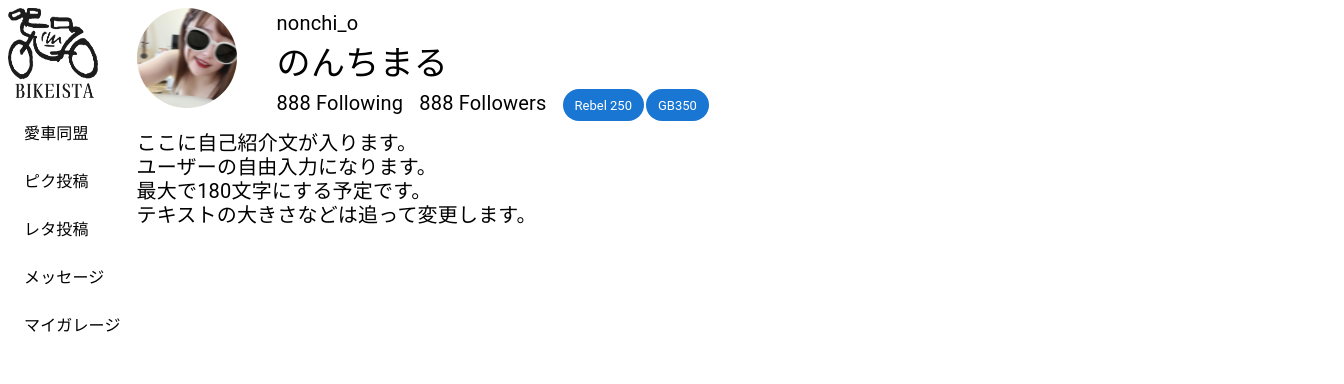
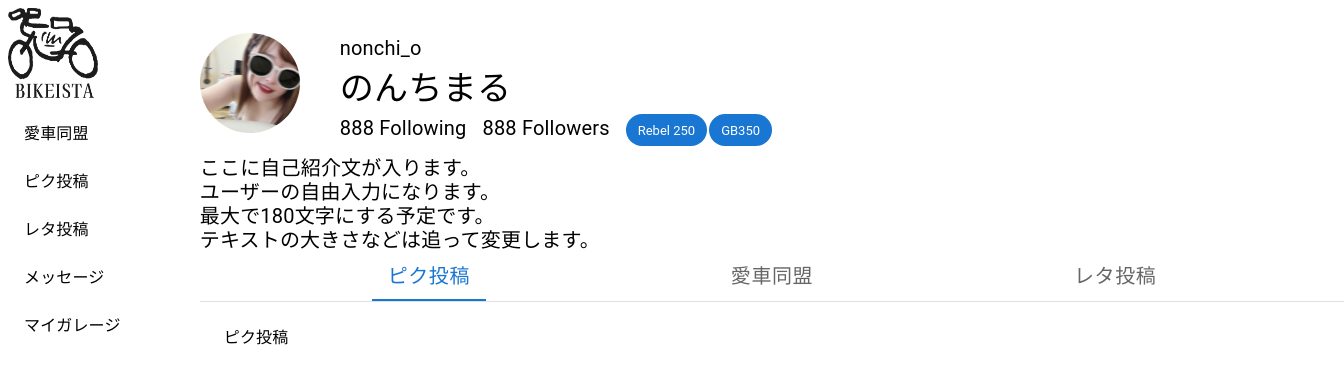
Before and after one commit to nonchimaru/bikeista-front, a Next.js app: page /my_garage in a window 1280 px wide. Shown: the top 384 px of the page, 1344 px wide, since content can reach past the window. Built offline with nearby package versions, Linux system fonts and the light colour scheme.

Commit message:
プロフィールタブの実装

```diff
--- /dev/null
+++ b/src/components/features/My_Garage/components/ProfileTabs.tsx
@@ -0,0 +1,76 @@
+import React, { useState } from "react";
+import Tabs from "@mui/material/Tabs";
+import Tab from "@mui/material/Tab";
+import Typography from "@mui/material/Typography";
+import Box from "@mui/material/Box";
+
+export function a11yProps(index: number) {
+  return {
+    id: `simple-tab-${index}`,
+    "aria-controls": `simple-tabpanel-${index}`,
+  };
+}
+
+interface TabPanelProps {
+  children?: React.ReactNode;
+  index: number;
+  value: number;
+}
+
+export const CustomTabPanel: React.FC<TabPanelProps> = (props) => {
+  const { children, value, index, ...other } = props;
+
+  return (
+    <div
+      role="tabpanel"
+      hidden={value !== index}
+      id={`simple-tabpanel-${index}`}
+      aria-labelledby={`simple-tab-${index}`}
+      {...other}
+    >
+      {value === index && (
+        <Box sx={{ p: 3 }}>
+          <Typography>{children}</Typography>
+        </Box>
+      )}
+    </div>
+  );
+};
+
+export const ProfileTabs: React.FC = () => {
+  const [value, setValue] = useState(0);
+
+  const handleChange = (event: React.SyntheticEvent, newValue: number) => {
+    setValue(newValue);
+  };
+
+  return (
+    <Box sx={{ width: "200%" }}>
+      <Box sx={{ borderBottom: 1, borderColor: "divider" }}>
+        <Tabs
+          value={value}
+          onChange={handleChange}
+          aria-label="basic tabs example"
+          centered //タブパネルを左右のセンターに配置する
+        >
+          <Tab label="ピク投稿" {...a11yProps(0)} sx={{ fontSize: "20px" }} />
+          <Tab
+            label="愛車同盟"
+            {...a11yProps(1)}
+            sx={{ fontSize: "20px", marginLeft: "20%", marginRight: "20%" }}
+          />
+          <Tab label="レタ投稿" {...a11yProps(2)} sx={{ fontSize: "20px" }} />
+        </Tabs>
+      </Box>
+      <CustomTabPanel value={value} index={0}>
+        ピク投稿
+      </CustomTabPanel>
+      <CustomTabPanel value={value} index={1}>
+        愛車同盟
+      </CustomTabPanel>
+      <CustomTabPanel value={value} index={2}>
+        レタ投稿
+      </CustomTabPanel>
+    </Box>
+  );
+};
--- a/src/components/features/My_Garage/components/pages.tsx
+++ b/src/components/features/My_Garage/components/pages.tsx
@@ -4,10 +4,18 @@ import { Name } from "./Name";
 import { SocialConnection } from "./SocialConnection";
 import { Chips } from "./Chip";
 import { Introduction } from "./Introduction";
+import { ProfileTabs } from "./ProfileTabs";
 
 export const Page: React.FC = ({}) => {
   return (
-    <Box sx={{ display: "flex", flexDirection: "column" }}>
+    <Box
+      sx={{
+        display: "flex",
+        flexDirection: "column",
+        marginTop: "2%",
+        marginLeft: "5%",
+      }}
+    >
       <Box sx={{ display: "flex" }}>
         <ProfileIcon width={100} height={100} />
         <Box
@@ -28,6 +36,7 @@ export const Page: React.FC = ({}) => {
         </Box>
       </Box>
       <Introduction />
+      <ProfileTabs />
     </Box>
   );
 };
```
